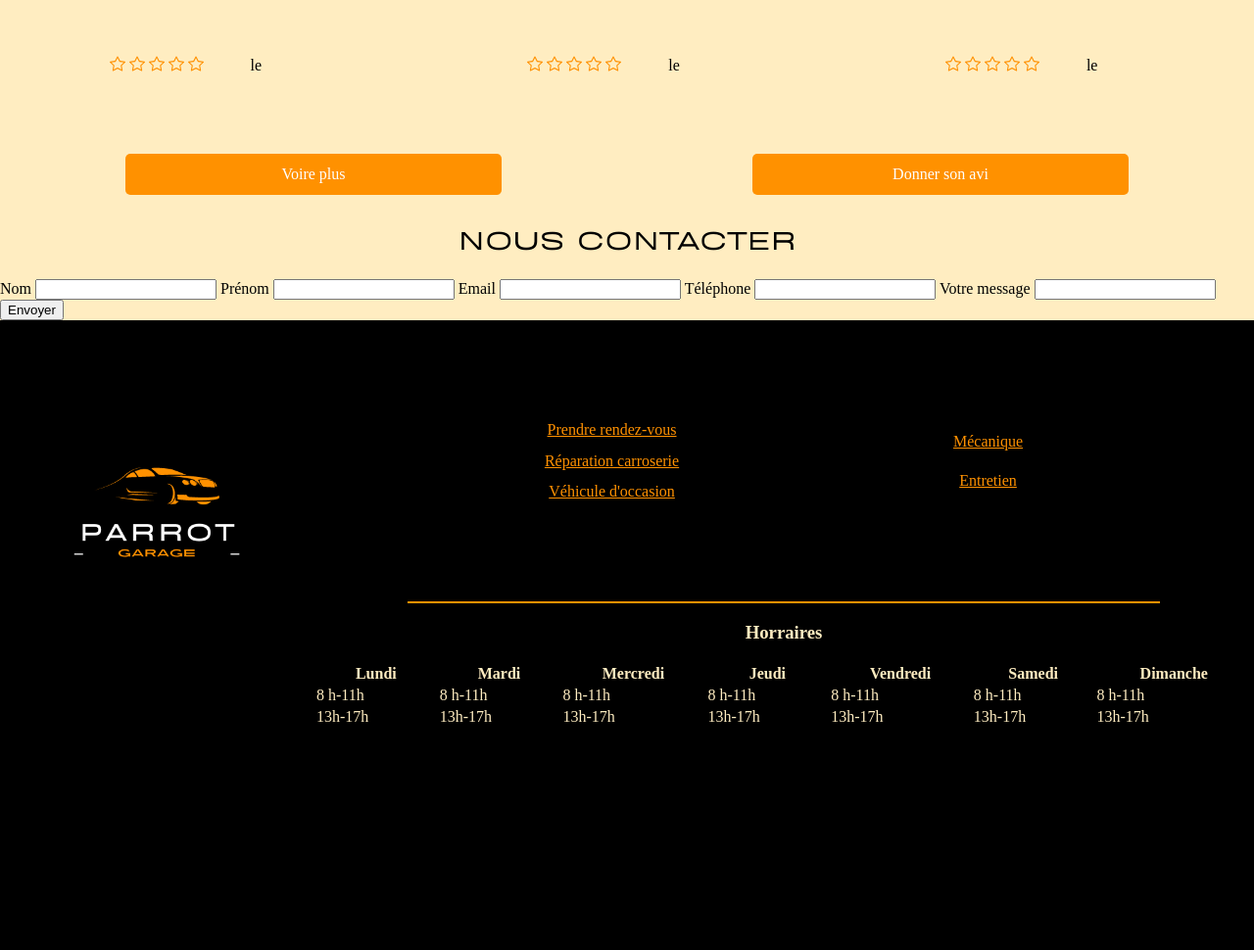
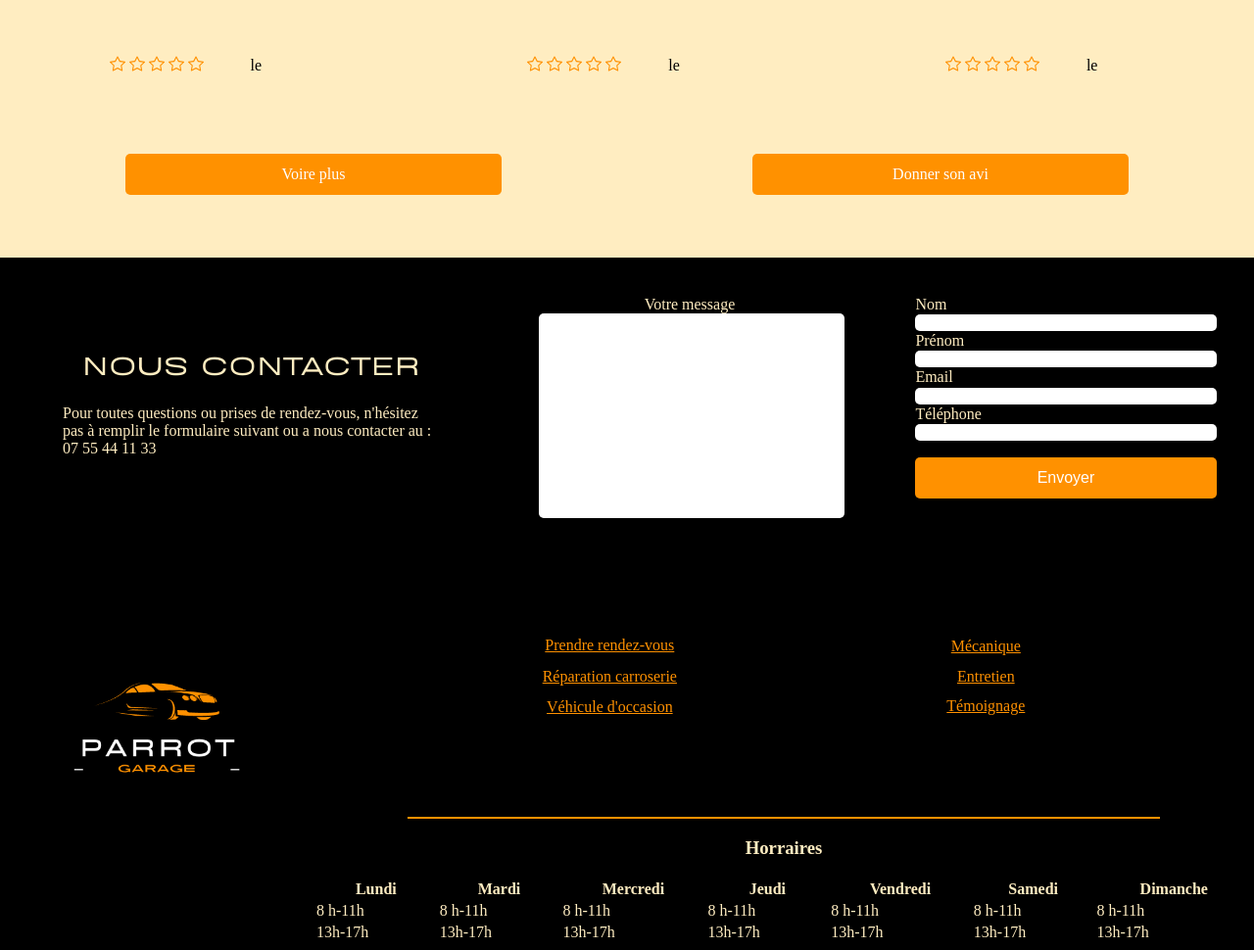
Before and after one commit to Augustin-Lev/parrot, a PHP site: page /controller/index.php in a window 1280 px wide. Shown: the part 1375-2345 px from the top of the page at 98% size. Before the commit the page ends 2112 px from the top, so only its background shows below. Run offline with PHP 8.4, Linux system fonts and the light colour scheme; the visitor is signed in with stand-in values (Sample User, id 1); data that the repository does not hold is empty.

Commit message:
plus témoignages

```diff
--- a/controller/index.php
+++ b/controller/index.php
@@ -16,6 +16,17 @@
         require "../view/header.php";
         $TroisCommentaires = TroisCommentaires($PDO);
         require_once "../view/index.php";
+        if(isset($_POST["message"])){
+            $employes = allEmploye($PDO);
+            foreach($employes as $employe){
+                if ($employe["statut"] == "patron"){
+                    $message = "nom : ".$_POST["nom"]."<br/> prenom : ".$_POST["prenom"]."<br/> tel : ".$_POST["tel"]."<br/> message : ".$_POST["message"];
+                    mail($employe["email"],"Message Client Site Internet",$message);
+                }
+            }
+            echo "<script>alert('le message a bien été envoyé') </script>";
+        }
+
         require "../view/footer.php";
     ?>
   </body>
--- a/model/Bdd.php
+++ b/model/Bdd.php
@@ -128,6 +128,24 @@ function AjouterEmploye($PDO, $nom, $prenom, $email, $mdp){
 
 }
 
+function allEmploye($PDO){
+    $employes = array();
+
+    foreach ($PDO-> query('SELECT statut, nom, prenom, email, motDePasse FROM salaries', PDO::FETCH_ASSOC) as $people){
+        //var_dump($people);
+
+        $employe = array(
+            "statut" => $people["statut"],
+            "nom" => $people["nom"],
+            "prenom" => $people["prenom"],
+            "email" => $people["email"],
+            "motDePasse" => $people ["motDePasse"],
+
+        );
+        array_push($employes, $employe);
+    }
+    return $employes;
+}
 function modifierService($PDO, $service, $content){
 
     $sql ='DELETE FROM `contenu` WHERE `services`LIKE :services';
--- a/model/init.php
+++ b/model/init.php
@@ -87,7 +87,7 @@
 
                 $sql ='INSERT INTO salaries (statut, nom, prenom, email, motDePasse) VALUES ( :statut, :nom, :prenom, :email, :motDePasse);';
                     $pdoStatement= $PDO->prepare($sql);
-                    $pdoStatement->bindValue(':statut',"Patron", PDO::PARAM_STR);
+                    $pdoStatement->bindValue(':statut',"patron", PDO::PARAM_STR);
                     $pdoStatement->bindValue(':nom',"Parrot",PDO::PARAM_STR);
                     $pdoStatement->bindValue(':prenom',"Vincent",PDO::PARAM_STR);
                     $pdoStatement->bindValue(':email',"vp@garrage.fr",PDO::PARAM_STR);
--- a/style/stylesheet.css
+++ b/style/stylesheet.css
@@ -111,7 +111,7 @@ header>.headerTitre{
 .nom{
     text-align: center;
 }
-/*  */
+/*-----------------Index---------------------- */
 
 .containerTwoImg{
     display: flex;
@@ -202,6 +202,48 @@ header>.headerTitre{
     margin: 5% 10% 0 10%;
 }
 
+.formulaire{
+    display: flex;
+    background-color: black;
+    color: #FFEDC1;
+    margin-top: 5%;
+}
+.formulaire>div{
+    flex:1;
+    padding: 5%;
+}
+.formulaire>form{
+    flex: 2;
+    display: flex;
+}
+.formulaire>form>div>input{
+    border-radius: 5px 5px;
+    border: none;
+}
+.formulaire>form>div{
+    flex: 1;
+}
+
+.formulaireMessage>input{
+    height: 100%;
+    width: 100%;
+}
+
+.formulaireMessage{
+    padding: 5%;
+    text-align: center;
+}
+.renseignement{
+    display: flex;
+    flex-direction: column;
+    padding: 5%;
+    justify-content: space-between;
+    align-items: stretch;
+}
+.renseignement>button{
+    margin-top: 5%;
+    margin-bottom: 0;
+}
 /* FOOTER */
 footer{
     display: flex;
@@ -382,3 +424,14 @@ h1{
     color: #FF9100;
     padding-bottom: 40px;
 }
+
+/* -------------Témoignage---------------- */
+.temoignagesGlobale{
+    padding: 5%;
+    color:#000000;
+    background-color: #FFEDC1;
+    display: flex;
+    flex-direction: column;
+    text-align: center;
+    align-items: center;
+}
--- a/view/footer.php
+++ b/view/footer.php
@@ -4,13 +4,14 @@
 
         <div class="footerContainerGlobal">
             <div class=footerContainerOne>
-                <a href="">Prendre rendez-vous</a>
-                <a href="">Réparation carroserie</a>
+                <a href="../controller/index.php#formulaire">Prendre rendez-vous</a>
+                <a href="../controller/service.php#carrosserie">Réparation carroserie</a>
                 <a href="">Véhicule d'occasion</a>
             </div>
             <div class=footerContainerTwo>
-                <a href="">Mécanique</a>
-                <a href="">Entretien</a>
+                <a href="../controller/service.php#moteur">Mécanique</a>
+                <a href="../controller/service.php#entretien">Entretien</a>
+                <a href="">Témoignage</a>
             </div>
         </div>
 
--- a/view/index.php
+++ b/view/index.php
@@ -6,7 +6,7 @@
 <div class=containerIndex>
     <h2>Que souhaitez vous ?</h2>
     <div class= troisServices>
-        <a href="../controller/service.php">
+        <a href="../controller/service.php#carrosserie">
             <svg width="16" height="16" fill="currentColor" class="bi bi-car-front" viewBox="0 0 16 16" xmlns="http://www.w3.org/2000/svg">
             <defs>
                 <clipPath id="clip-0">
@@ -22,14 +22,14 @@
             <rect x="4.694" y="7.791" width="6.604" height="3.779" style="stroke: rgb(0, 0, 0); paint-order: stroke; clip-path: url(#clip-1); fill: rgb(255, 145, 0);"/>
             </svg>
         </a>
-        <a href="../controller/service.php">
+        <a href="../controller/service.php#moteur">
             <svg width="16" height="16" fill="currentColor" class="bi bi-wrench-adjustable" viewBox="0 0 16 16" xmlns="http://www.w3.org/2000/svg">
             <rect x="10.742" y="-4.249" width="2.518" height="3.35" style="stroke: rgb(0, 0, 0); paint-order: stroke; fill-rule: nonzero; fill: rgb(255, 145, 0); transform-box: fill-box; transform-origin: 50% 50%;" transform="matrix(0.939693, -0.34202, -0.34202, -0.939693, -2.517996, 8.498002)"/>
             <path d="M16 4.5a4.492 4.492 0 0 1-1.703 3.526L13 5l2.959-1.11c.027.2.041.403.041.61Z" style="fill: rgb(255, 145, 0);"/>
             <path d="M11.5 9c.653 0 1.273-.139 1.833-.39L12 5.5 11 3l3.826-1.53A4.5 4.5 0 0 0 7.29 6.092l-6.116 5.096a2.583 2.583 0 1 0 3.638 3.638L9.908 8.71A4.49 4.49 0 0 0 11.5 9Zm-1.292-4.361-.596.893.809-.27a.25.25 0 0 1 .287.377l-.596.893.809-.27.158.475-1.5.5a.25.25 0 0 1-.287-.376l.596-.893-.809.27a.25.25 0 0 1-.287-.377l.596-.893-.809.27-.158-.475 1.5-.5a.25.25 0 0 1 .287.376ZM3 14a1 1 0 1 1 0-2 1 1 0 0 1 0 2Z" style="fill: rgb(0, 0, 0);"/>
             </svg>
         </a>
-        <a href="../controller/service.php">
+        <a href="../controller/service.php#entretien">
             <svg width="16" height="16" fill="currentColor" class="bi bi-clipboard2-check" viewBox="0 0 16 16" xmlns="http://www.w3.org/2000/svg">
             <path d="M9.5 0a.5.5 0 0 1 .5.5.5.5 0 0 0 .5.5.5.5 0 0 1 .5.5V2a.5.5 0 0 1-.5.5h-5A.5.5 0 0 1 5 2v-.5a.5.5 0 0 1 .5-.5.5.5 0 0 0 .5-.5.5.5 0 0 1 .5-.5h3Z" style="fill: rgb(0, 0, 0);"/>
             <path d="M3 2.5a.5.5 0 0 1 .5-.5H4a.5.5 0 0 0 0-1h-.5A1.5 1.5 0 0 0 2 2.5v12A1.5 1.5 0 0 0 3.5 16h9a1.5 1.5 0 0 0 1.5-1.5v-12A1.5 1.5 0 0 0 12.5 1H12a.5.5 0 0 0 0 1h.5a.5.5 0 0 1 .5.5v12a.5.5 0 0 1-.5.5h-9a.5.5 0 0 1-.5-.5v-12Z" style="fill: rgb(0, 0, 0);"/>
@@ -85,29 +85,39 @@
 
     </div>
     <div class="footerTemoignage">
-            <a class="boutton" href="">Voire plus</a>
+            <a class="boutton" href="../controller/temoignage.php">Voire plus</a>
             <a class="boutton" href="">Donner son avi</a>
     </div>
-    <div>
-        <h2>Nous contacter</h2>
-        <form action="../">
-            <label for="nom">Nom</label>
-            <input type="text" id="nom">
+    <div class="formulaire" id="formulaire">
+        <div>
+            <h2>Nous contacter</h2>
+            <p>Pour toutes questions ou prises de rendez-vous, n'hésitez pas à remplir le formulaire suivant ou a nous contacter au : 07 55 44 11 33</p>
+        </div>
 
-            <label for="prenom">Prénom</label>
-            <input type="text" id="prenom">
+        <form action="../controller/index.php" method="POST">
+            <div class="formulaireMessage">
+                <label for="message">Votre message</label>
+                <input type="textarea" name="message" required="">
+            </div>
 
-            <label for="mail">Email</label>
-            <input type="mail" id="mail">
+            <div class="renseignement">
+                <label for="nom">Nom</label>
+                <input type="text" name="nom" required="">
 
-            <label for="tel">Téléphone</label>
-            <input type="text" id="tel">
+                <label for="prenom">Prénom</label>
+                <input type="text" name="prenom"  required="">
 
-            <label for="message">Votre message</label>
-            <input type="textarea" id="message">
+                <label for="mail">Email</label>
+                <input type="mail" name="mail"  required="">
 
-            <button type="submit">Envoyer</button>
+                <label for="tel">Téléphone</label>
+                <input type="text" name="tel"  required="">
 
+                <button class="boutton" type="submit">Envoyer</button>
+
+            </div>
         </form>
+
+
     </div>
 </div>
--- a/view/services.php
+++ b/view/services.php
@@ -2,7 +2,7 @@
     <h1>Services</h1>
 
 
-    <div>
+    <div id="carrosserie">
         <h2>
             Réparation de la carrosserie
         </h2>
@@ -26,7 +26,7 @@
     </div>
     <div class="bandeau3">  </div>
 
-    <div>
+    <div id="moteur">
         <h2>
             Pannes moteurs
         </h2>
@@ -43,7 +43,7 @@
     </div>
     <div class="bandeau2"></div>
 
-    <div>
+    <div id="entretien">
         <h2>
             Entretien
         </h2>
```
Also changed, not shown: controller/temoignage.php (added, +22 -0 lines), view/temoignage.php (added, +49 -0 lines), controller/témoignage.php (deleted), view/témoignage.php (deleted).
